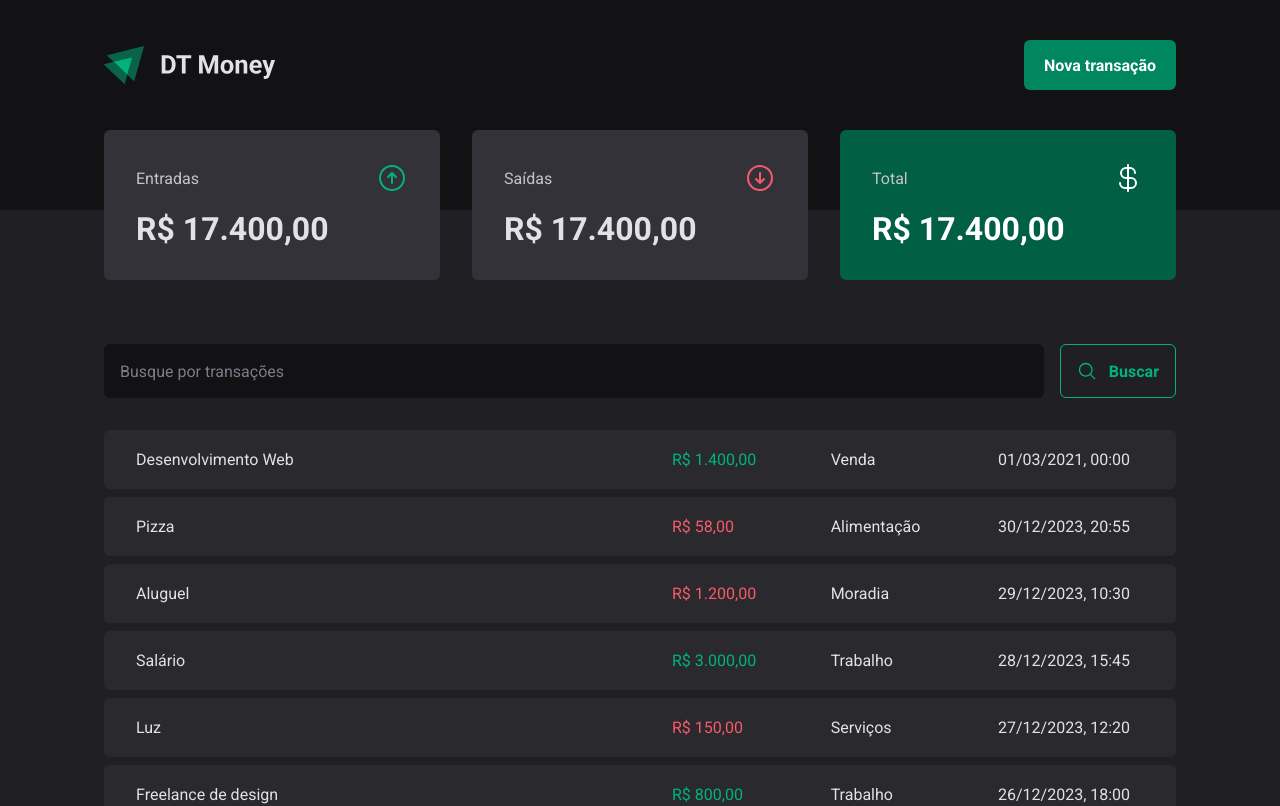
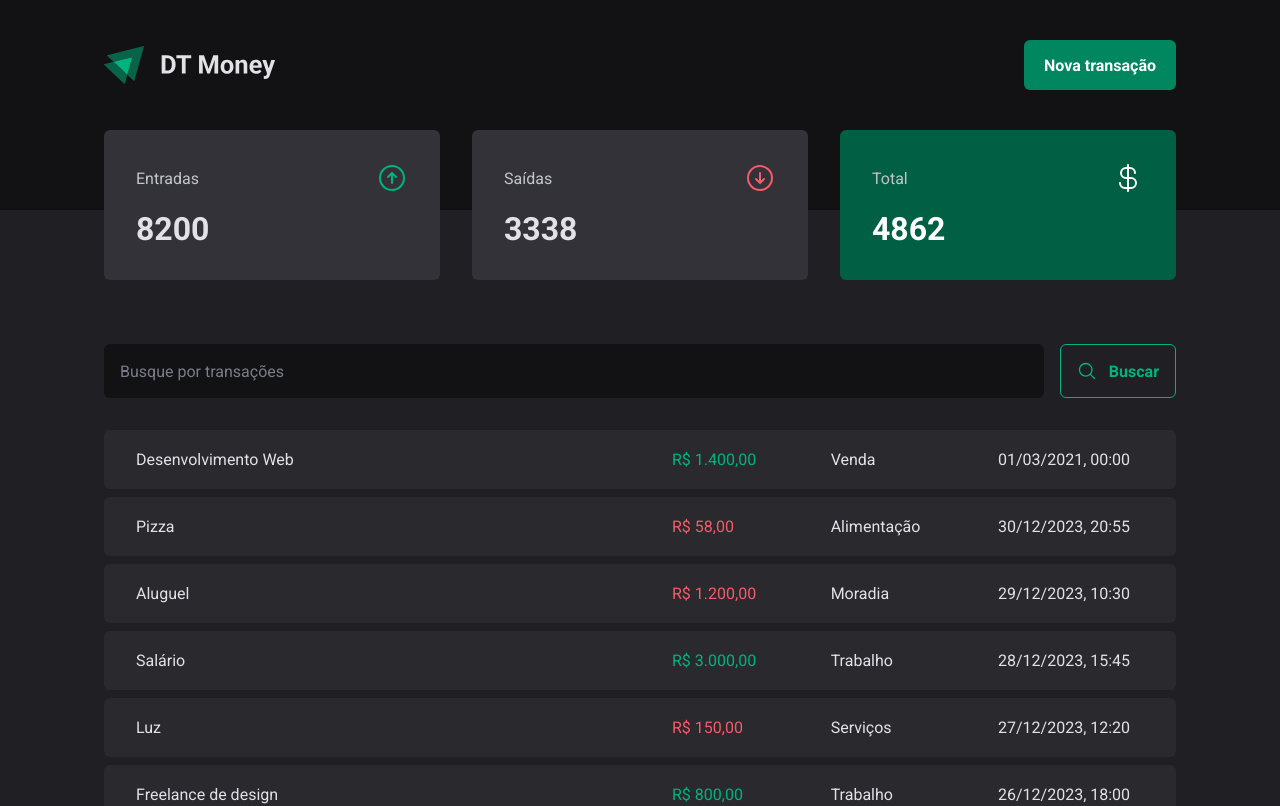
Before and after one commit to dkzord/dt-money, a React (Vite) app: page / in a window 1280 px wide. Shown: the top 806 px of the page. Built offline with nearby package versions, Linux system fonts and the light colour scheme; data requests are answered from the project's data file.

Commit message:
refactor: summary component to calculate summary dynamically

```diff
--- a/src/components/Summary/index.tsx
+++ b/src/components/Summary/index.tsx
@@ -3,9 +3,32 @@
   ArrowCircleUp,
   CurrencyDollar,
 } from '@phosphor-icons/react'
+import { useContext } from 'react'
+import { TransactionContext } from '@/contexts/TransactionContext'
+
 import * as S from './styles'
 
 export const Summary = () => {
+  const { transactions } = useContext(TransactionContext)
+  const summary = transactions.reduce(
+    (acc, transaction) => {
+      if (transaction.type === 'income') {
+        acc.income += transaction.price
+        acc.total += transaction.price
+      } else {
+        acc.outcome += transaction.price
+        acc.total -= transaction.price
+      }
+
+      return acc
+    },
+    {
+      income: 0,
+      outcome: 0,
+      total: 0,
+    },
+  )
+
   return (
     <S.SummaryContainer>
       <S.SummaryCard>
@@ -14,7 +37,7 @@
           <ArrowCircleUp size={32} color="#00b37e" />
         </header>
 
-        <strong>R$ 17.400,00</strong>
+        <strong>{summary.income}</strong>
       </S.SummaryCard>
       <S.SummaryCard>
         <header>
@@ -22,7 +45,7 @@
           <ArrowCircleDown size={32} color="#f75a68" />
         </header>
 
-        <strong>R$ 17.400,00</strong>
+        <strong>{summary.outcome}</strong>
       </S.SummaryCard>
       <S.SummaryCard variant="green">
         <header>
@@ -30,7 +53,7 @@
           <CurrencyDollar size={32} color="#fff" />
         </header>
 
-        <strong>R$ 17.400,00</strong>
+        <strong>{summary.total}</strong>
       </S.SummaryCard>
     </S.SummaryContainer>
   )
```
